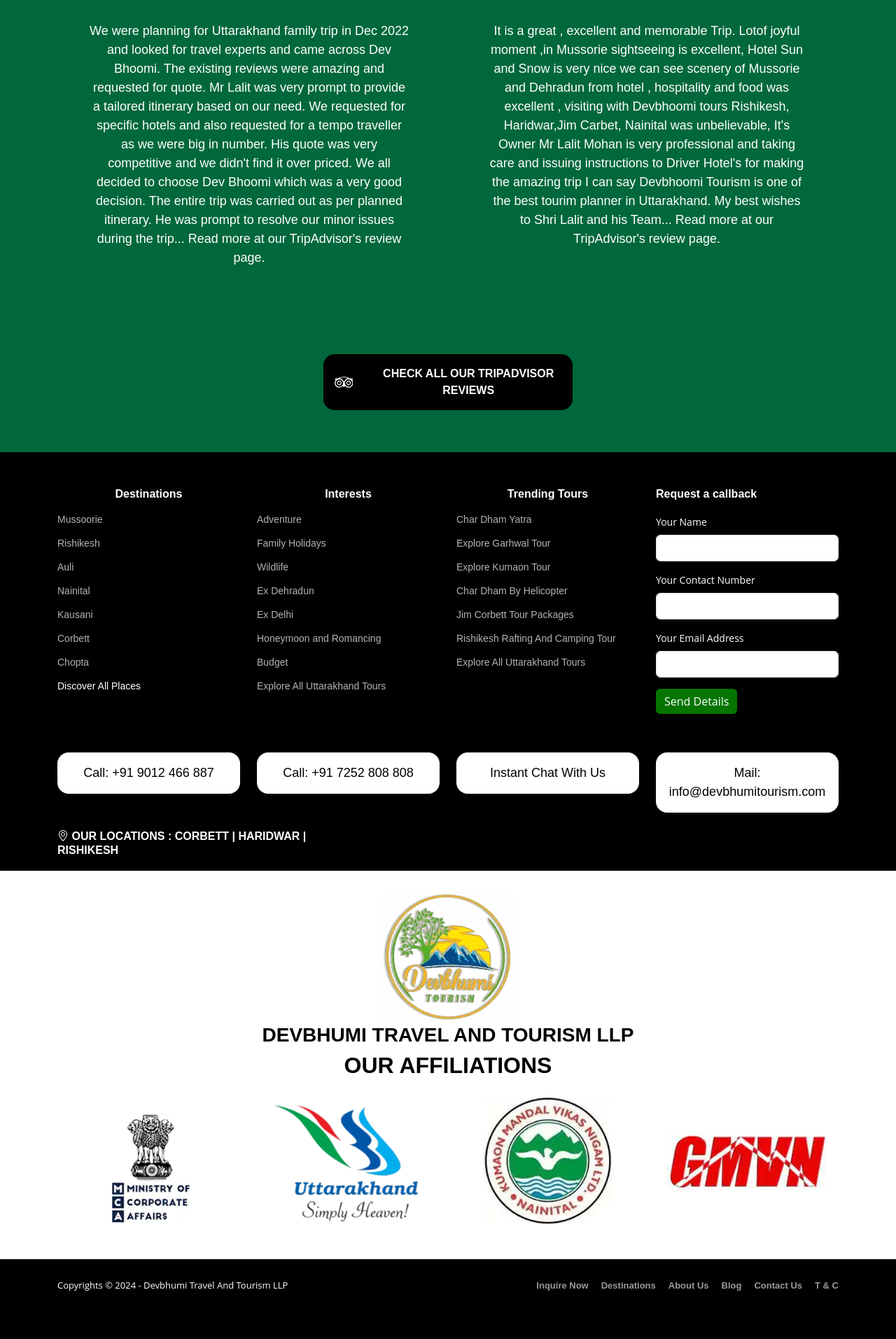
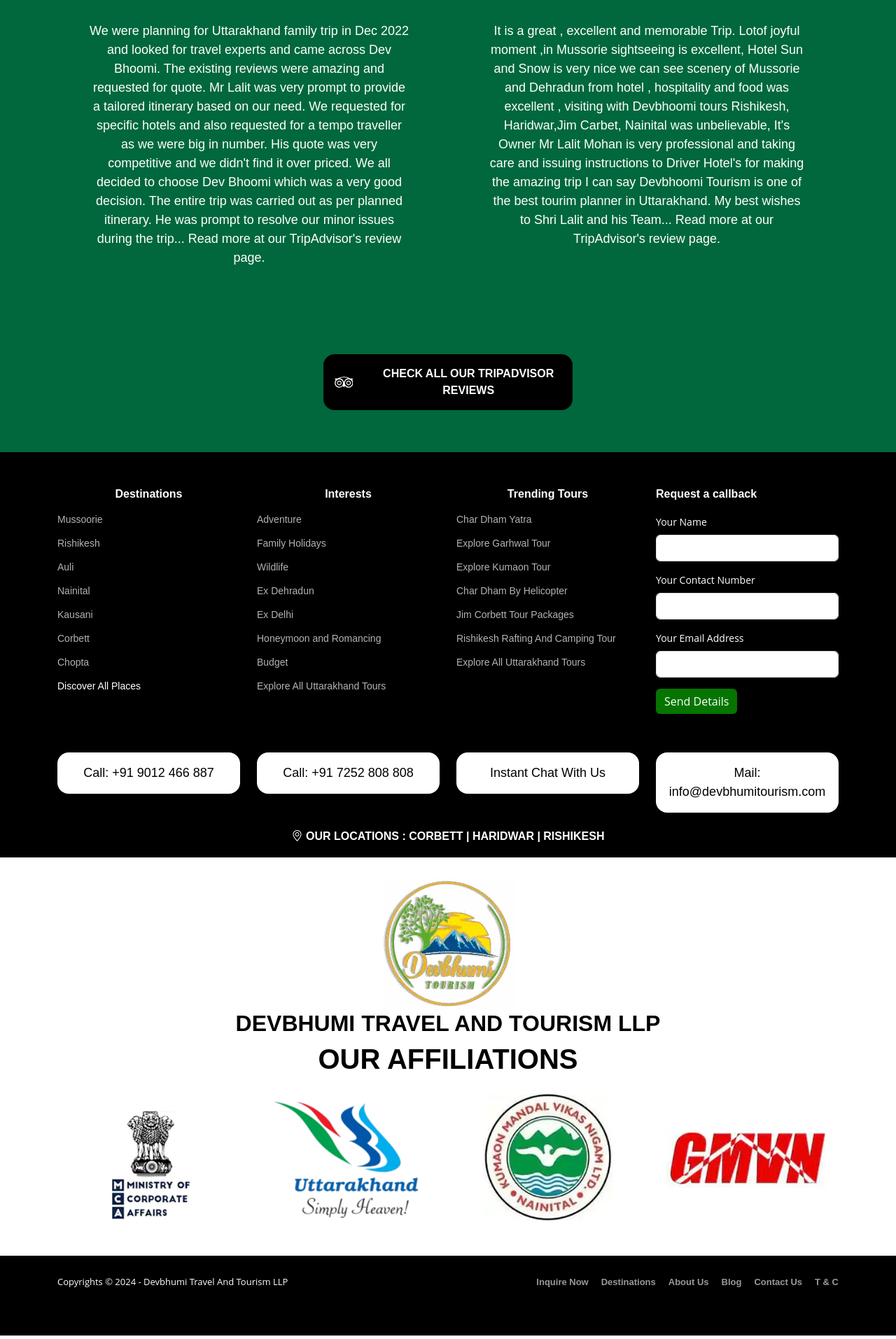
Before and after one commit to sualsoft/devbhumitourism, a Jekyll site: the page built from contact-us.md, in a window 1280 px wide. Shown: the part 3214-5127 px from the top of the page at 70% size. Built offline with Jekyll 4.4.1, drawn with Linux system fonts in a browser that asks for light colours; some web fonts are replaced.

Commit message:
Update footer.html

```diff
--- a/_includes/footer.html
+++ b/_includes/footer.html
@@ -88,7 +88,7 @@
         <a href="/">Mail: info@devbhumitourism.com</a>
       </div>
 
-      <div class="col-lg-4">
+      <div class="col-lg-12 text-center">
         <h4>
           <i class="bi bi-geo-alt"></i> OUR LOCATIONS : CORBETT | HARIDWAR |
           RISHIKESH
@@ -101,8 +101,8 @@
       <div class="row d-flex justify-content-center">
         <div class="col-lg-12 text-center">
           <img src="/assets/img/logo.png" alt="logo" class="logo" />
-          <h3><strong>DEVBHUMI TRAVEL AND TOURISM LLP</strong></h3>
-          <h2><strong>OUR AFFILIATIONS</strong></h2>
+          <h2><strong>DEVBHUMI TRAVEL AND TOURISM LLP</strong></h2>
+          <h1><strong>OUR AFFILIATIONS</strong></h1>
         </div>
         <div class="col-lg-3 d-flex justify-content-start align-items-center">
           <img src="/assets/img/ministry.png" class="img-fluid" />
```
